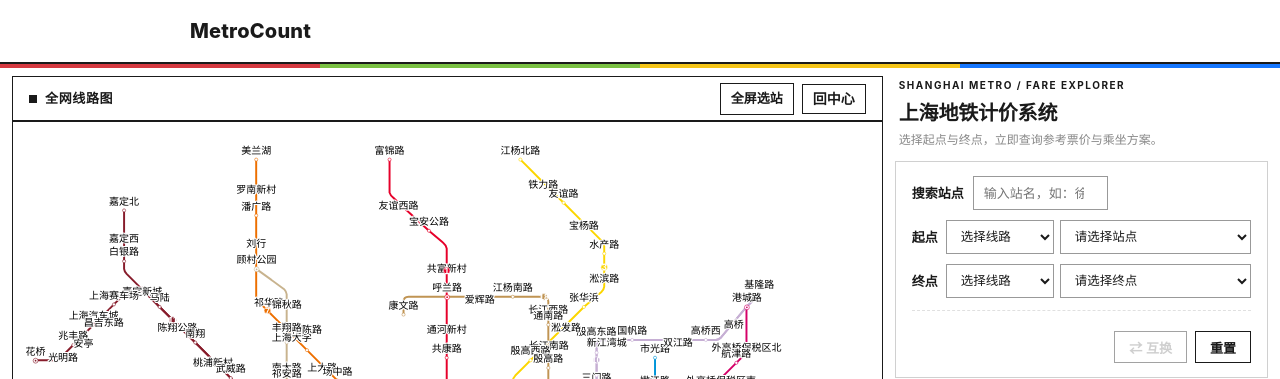
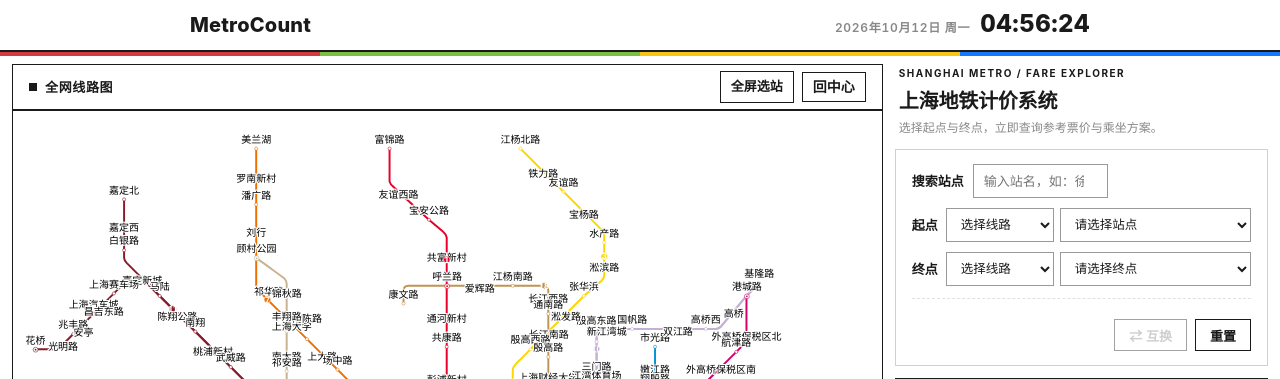
Before and after one commit to HaaaM111/Metrocount, a Django app: page / in a window 1280 px wide. Shown: the top 379 px of the page. Run offline with Django 4.2, Linux system fonts and the light colour scheme; data that the repository does not hold is empty.

Commit message:
加入时钟

```diff
--- a/static/subway/app.js
+++ b/static/subway/app.js
@@ -303,7 +303,7 @@ function recordRecent(oid, did) {
     did: String(did), dline: destinationLineSelect.value, dname: dName,
     ts: Date.now(),
   });
-  writeLS(LS_RECENT, arr.slice(0, 10));
+  writeLS(LS_RECENT, arr.slice(0, 6));
   renderQuickRoutes();
 }
 
@@ -576,3 +576,22 @@ updateSwapState();
   if (oLine) setStation('origin', oLine, oid);
   if (dLine) setStation('destination', dLine, did);
 })();
+
+/* ---- 顶部实时时钟 ---- */
+(function initClock() {
+  const dateEl = document.getElementById('clock-date');
+  const timeEl = document.getElementById('clock-time');
+  if (!dateEl || !timeEl) return;
+  const pad = (n) => String(n).padStart(2, '0');
+  const fmtDate = (d) => {
+    const wk = ['日', '一', '二', '三', '四', '五', '六'][d.getDay()];
+    return `${d.getFullYear()}年${d.getMonth() + 1}月${d.getDate()}日 周${wk}`;
+  };
+  const tick = () => {
+    const d = new Date();
+    dateEl.textContent = fmtDate(d);
+    timeEl.textContent = `${pad(d.getHours())}:${pad(d.getMinutes())}:${pad(d.getSeconds())}`;
+  };
+  tick();
+  setInterval(tick, 1000);
+})();
--- a/static/subway/map.js
+++ b/static/subway/map.js
@@ -147,7 +147,7 @@ function recordRecent(oid, did) {
     did: String(did), dline: lineOfStation(did), dname,
     ts: Date.now(),
   });
-  writeLS(LS_RECENT, arr.slice(0, 10));
+  writeLS(LS_RECENT, arr.slice(0, 6));
   renderQuickSelect();
 }
 
--- a/static/subway/style.css
+++ b/static/subway/style.css
@@ -22,6 +22,10 @@ body{margin:0;background:var(--bg);color:var(--text);font:14px/1.55 -apple-syste
 }
 .header-inner{height:100%;display:flex;align-items:center;justify-content:space-between}
 .brand{font-weight:800;font-size:20px;display:flex;align-items:center;gap:11px;letter-spacing:.01em}
+/* 顶部实时时钟 */
+.header-clock{display:flex;align-items:baseline;gap:10px;font-variant-numeric:tabular-nums}
+.clock-date{font-size:12px;color:#888;font-weight:600;letter-spacing:.06em;white-space:nowrap}
+.clock-time{font-size:24px;font-weight:800;color:#1a1a1a;letter-spacing:.02em;line-height:1}
 .brand-mark{display:grid;place-items:center;width:30px;height:30px;background:#1a1a1a;border-radius:0;font-weight:800;font-size:16px;color:#fff}
 .site-header nav{display:flex;gap:8px;align-items:center}
 .site-header nav a{
@@ -159,7 +163,7 @@ body{margin:0;background:var(--bg);color:var(--text);font:14px/1.55 -apple-syste
 /* ===== 全屏左右分栏 ===== */
 html,body{height:100%}
 body{display:flex;flex-direction:column;overflow:hidden}
-.site-header{flex:0 0 64px}
+.site-header{flex:0 0 52px}
 .page-grid{
   flex:1 1 auto;min-height:0;
   width:100%;max-width:none;margin:0;padding:12px;
--- a/templates/subway/index.html
+++ b/templates/subway/index.html
@@ -5,12 +5,16 @@
   <meta charset="utf-8">
   <meta name="viewport" content="width=device-width, initial-scale=1">
   <title>MetroCount · 上海地铁计价系统</title>
-  <link rel="stylesheet" href="{% static 'subway/style.css' %}?v=30">
+  <link rel="stylesheet" href="{% static 'subway/style.css' %}?v=31">
 </head>
 <body>
   <header class="site-header">
     <div class="container header-inner">
       <div class="brand"><span>MetroCount</span></div>
+      <div class="header-clock" id="header-clock" aria-live="off">
+        <span class="clock-date" id="clock-date"></span>
+        <span class="clock-time" id="clock-time">--:--:--</span>
+      </div>
     </div>
   </header>
   <main class="container page-grid">
@@ -89,6 +93,6 @@
   {{ groups|json_script:"groups-data" }}
   {{ search_data|json_script:"search-data" }}
   <script src="{% static 'subway/map-core.js' %}?v=2"></script>
-  <script src="{% static 'subway/app.js' %}?v=39"></script>
+  <script src="{% static 'subway/app.js' %}?v=42"></script>
 </body>
 </html>
--- a/templates/subway/map.html
+++ b/templates/subway/map.html
@@ -5,7 +5,7 @@
   <meta charset="utf-8">
   <meta name="viewport" content="width=device-width, initial-scale=1">
   <title>地铁图选站 · MetroCount</title>
-  <link rel="stylesheet" href="{% static 'subway/style.css' %}?v=30">
+  <link rel="stylesheet" href="{% static 'subway/style.css' %}?v=31">
   <style>
     html, body { height: 100%; margin: 0; overflow: hidden; background: #f5f6f8; }
     body.map-page { display: flex; flex-direction: column; }
@@ -111,6 +111,6 @@
   {{ groups|json_script:"groups-data" }}
   {{ search_data|json_script:"search-data" }}
   <script src="{% static 'subway/map-core.js' %}?v=2"></script>
-  <script src="{% static 'subway/map.js' %}?v=3"></script>
+  <script src="{% static 'subway/map.js' %}?v=4"></script>
 </body>
 </html>
```
